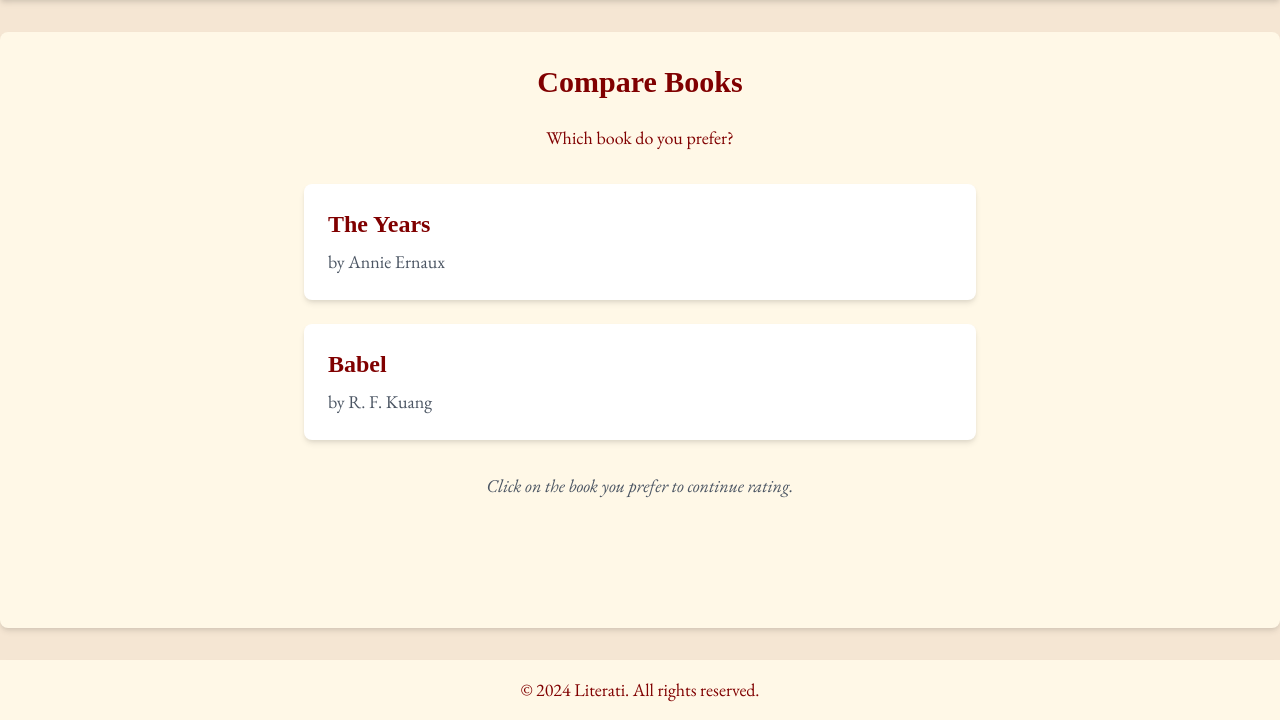
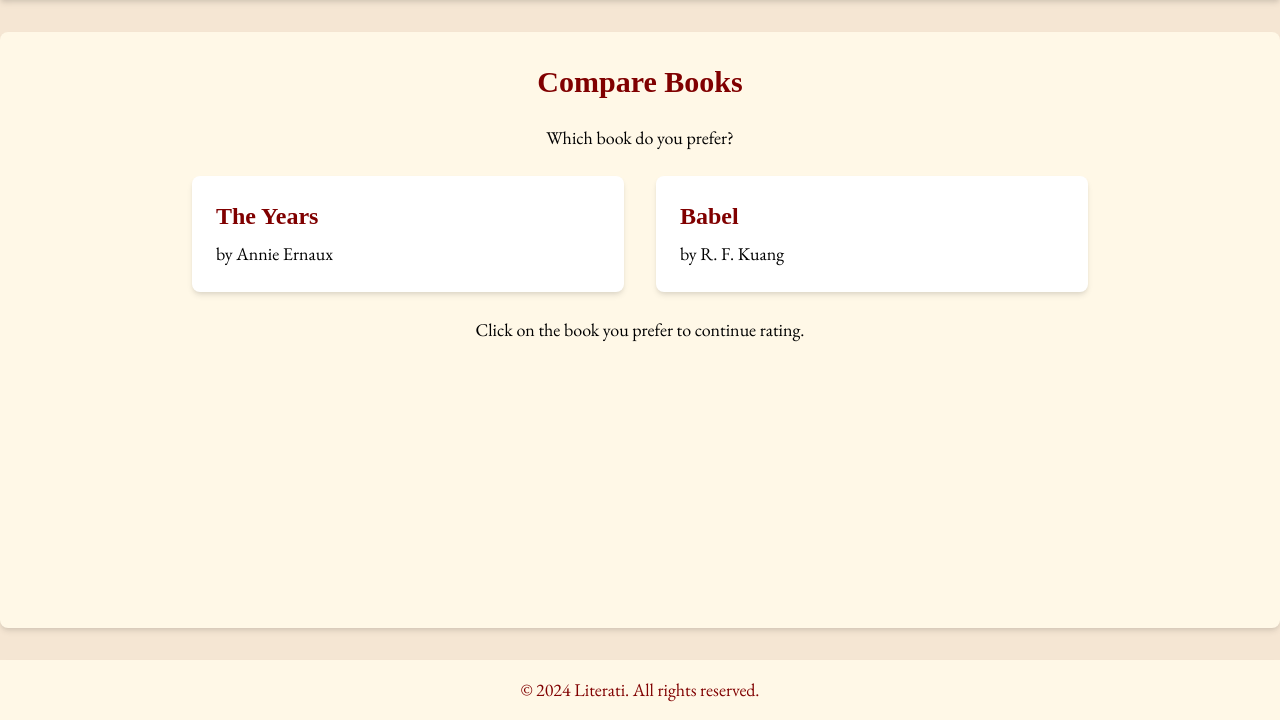
Before and after one commit to yasmeenakhan/literatus-web, a Flask app: page /rate_new_book/1 in a window 1280 px wide. Shown: the part 80-800 px from the top of the page. Run offline with Flask 3, Linux system fonts and the light colour scheme; a user stored in the database is signed in.

Commit message:
Updated to rate books to make side by side comparisons

```diff
--- a/templates/rate_new_book.html
+++ b/templates/rate_new_book.html
@@ -1,31 +1,33 @@
 {% extends "layout.html" %}
+{% block title %}Rate New Book - Literati{% endblock %}
+{% block content %}
 
-{% block title %}Rate New Book - Literati{% endblock %}
+<div class="max-w-4xl mx-auto text-center">
+    <h1 class="text-3xl font-bold mb-6 text-maroon font-title">Compare Books</h1>
 
-{% block content %}
-<div class="max-w-2xl mx-auto text-center">
-    <h1 class="text-3xl font-bold mb-6 text-maroon font-title">Compare Books</h1>
-    <p class="mb-8 text-maroon">Which book do you prefer?</p>
+    <p class="mb-6">Which book do you prefer?</p>
 
-    <form action="{{ url_for('compare_books') }}" method="post" class="space-y-6">
-        <input type="hidden" name="new_book_id" value="{{ new_book.id }}">
-        <input type="hidden" name="compared_book_id" value="{{ compared_book.id }}">
+    <div class="flex justify-center space-x-8">
+        <form action="{{ url_for('compare_books') }}" method="post" class="w-1/2">
+            <input type="hidden" name="compared_book_id" value="{{ compared_book.id }}">
+            <input type="hidden" name="preference" value="1">
+            <button type="submit" class="w-full bg-white p-6 rounded-lg shadow-md hover:shadow-lg transition duration-300 text-left">
+                <h2 class="text-2xl font-semibold mb-2 text-maroon font-title">{{ new_book.title }}</h2>
+                <p>by {{ new_book.author }}</p>
+            </button>
+        </form>
 
-        <div class="bg-white p-6 rounded-lg shadow-md hover:shadow-lg transition duration-300 cursor-pointer">
-            <button type="submit" name="preference" value="1" class="w-full text-left focus:outline-none">
-                <h2 class="text-2xl font-semibold mb-2 text-maroon font-title">{{ new_book.title }}</h2>
-                <p class="text-gray-600">by {{ new_book.author }}</p>
+        <form action="{{ url_for('compare_books') }}" method="post" class="w-1/2">
+            <input type="hidden" name="compared_book_id" value="{{ compared_book.id }}">
+            <input type="hidden" name="preference" value="0">
+            <button type="submit" class="w-full bg-white p-6 rounded-lg shadow-md hover:shadow-lg transition duration-300 text-left">
+                <h2 class="text-2xl font-semibold mb-2 text-maroon font-title">{{ compared_book.title }}</h2>
+                <p>by {{ compared_book.author }}</p>
             </button>
-        </div>
+        </form>
+    </div>
 
-        <div class="bg-white p-6 rounded-lg shadow-md hover:shadow-lg transition duration-300 cursor-pointer">
-            <button type="submit" name="preference" value="2" class="w-full text-left focus:outline-none">
-                <h2 class="text-2xl font-semibold mb-2 text-maroon font-title">{{ compared_book.title }}</h2>
-                <p class="text-gray-600">by {{ compared_book.author }}</p>
-            </button>
-        </div>
-    </form>
+    <p class="mt-6">Click on the book you prefer to continue rating.</p>
+</div>
 
-    <p class="mt-8 text-gray-600 italic">Click on the book you prefer to continue rating.</p>
-</div>
 {% endblock %}
```
Also changed, not shown: instance/literati.db.
